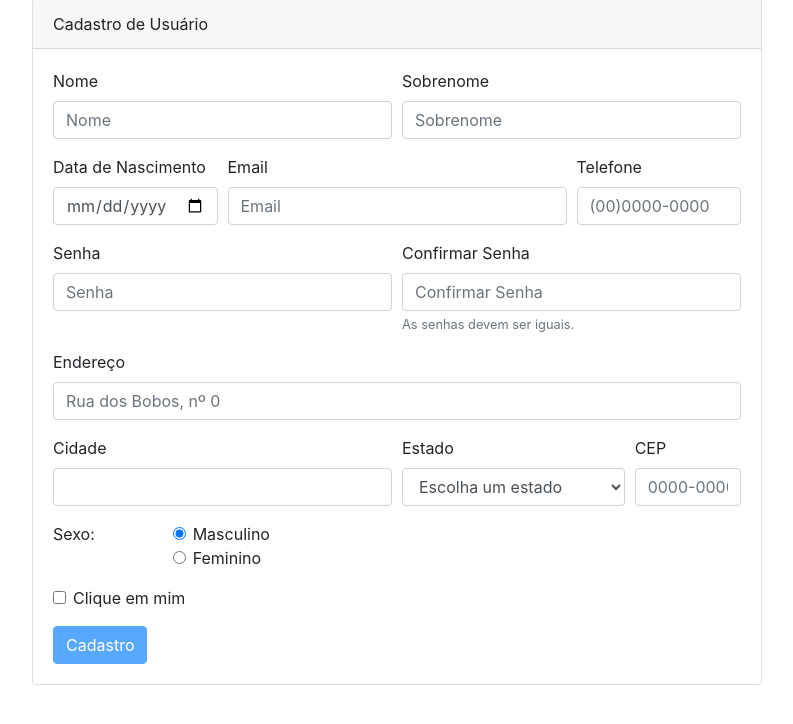
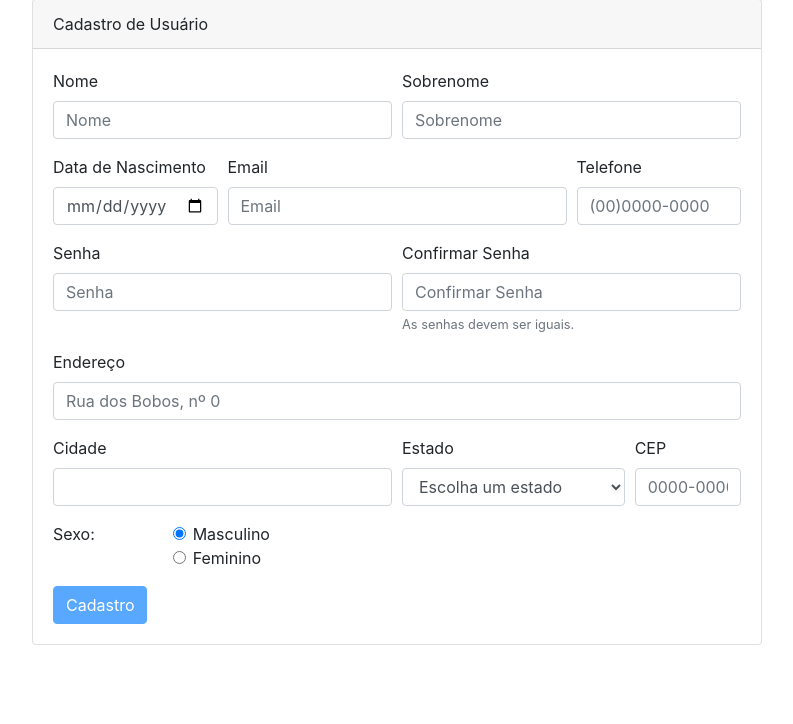
Before and after one commit to RafaelGilzdeSouza/SiteTCC, a PHP site: page /cadastro_usuario.php in a window 1280 px wide. Shown: the part 49-773 px from the top of the page, without its empty margins (243-1036 px from the left). Run offline with PHP 8.4, Linux system fonts and the light colour scheme.

Commit message:
item inutil

```diff
--- a/BD/Database.sql
+++ b/BD/Database.sql
@@ -43,8 +43,8 @@ select * from Medico;
 
 
 UPDATE Medico
-SET senha = 'root', img_data = 'img/profile/medico.jpg'
-WHERE id = 21;
+SET senha = 'root', img_data = 'img/profile/medico-5.jpg'
+WHERE id = 13;
 
 -- Crie uma tabela para armazenar os horários disponíveis
 CREATE TABLE HorariosDisponiveis (
--- a/cadastro_usuario.php
+++ b/cadastro_usuario.php
@@ -103,15 +103,6 @@
             </fieldset>
 
 
-            <div class="form-group">
-                <div class="form-check">
-                    <input class="form-check-input" type="checkbox" id="gridCheck">
-                    <label class="form-check-label" for="gridCheck">
-                        Clique em mim
-                    </label>
-                </div>
-            </div>
-
             <button type="submit" class="btn btn-primary" id="btnCadastro" disabled>Cadastro</button>
         </form>
     </div>
```
Also changed, not shown: img/profile/medica-8.png (added).
